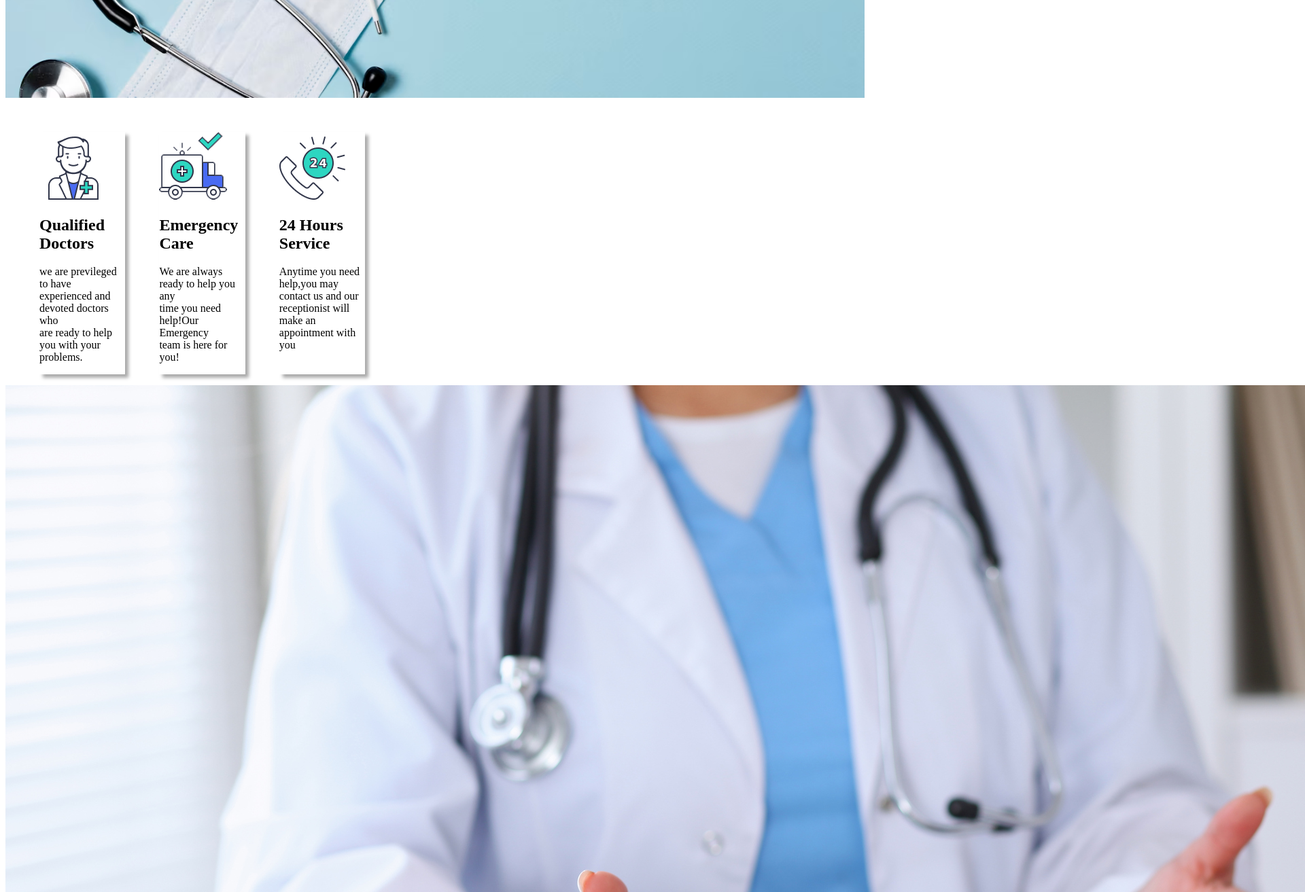
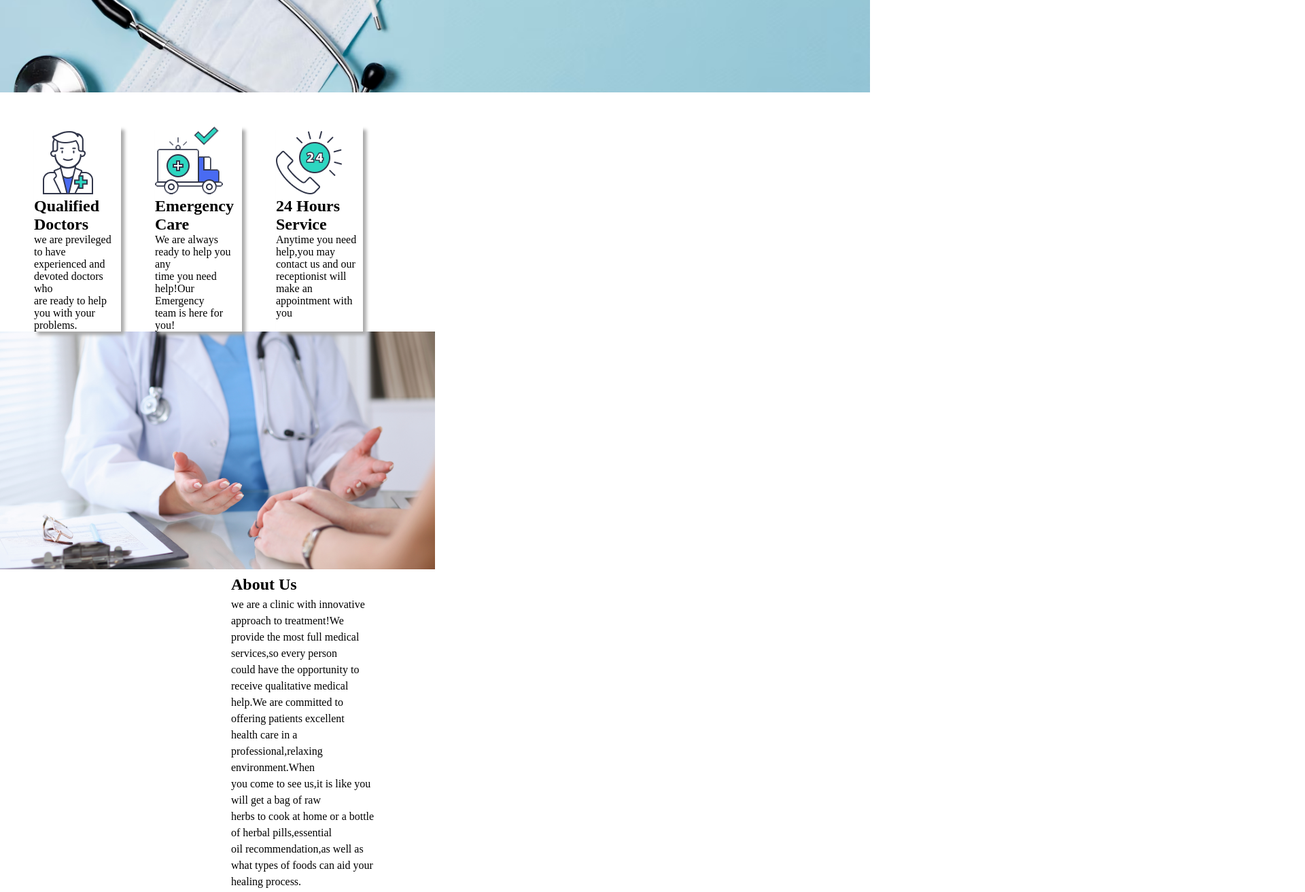
Before and after one commit to lumwachi25418/mediccare, a plain HTML site: page index.html in a window 1280 px wide. Shown: the part 400-1713 px from the top of the page at 68% size, 1920 px wide, since content can reach past the window. Drawn offline with Linux system fonts and the light colour scheme.

Commit message:
added a paragraph

```diff
--- a/css/style.css
+++ b/css/style.css
@@ -1,3 +1,8 @@
+*{
+    margin:0;
+    padding:0;
+    box-sizing: border-box;
+}
 .clearfix{
     clear:both;
 }
@@ -19,6 +24,7 @@
 .mercy{
     background:url("../images/ezgif-2-b583d0ce77.png") no-repeat center center/cover;
     height:60vh;
+    position: relative;
 
 }
 
@@ -31,8 +37,8 @@ h1{
 
    .wembley{
     position:absolute;
-    top:50px;
-
+    top:30px;
+    left:-45%;
     transform:translate(300%,20%);
 
 
@@ -59,3 +65,22 @@ Box-shadow : 5px 5px  5px darkgrey;
     Box-shadow : 5px 5px 5px darkgrey;
 
 }
+.container{
+    width:80%;
+    margin:0 auto;
+}
+.medical{
+    width:50%;
+    float:left;
+    height:350px;}
+.medical img{
+    width: 100%;
+    height:100%;
+    object-fit:cover;
+}
+.we{float:right;
+    width:50%;
+    padding: 0 20px;
+    line-height:1.5;
+
+}
--- a/index.html
+++ b/index.html
@@ -68,8 +68,27 @@
       </h2>
 </p>
 </section>
-<section>
+<section class="about-section">
+  <section class="medical">
   <img src="images/medical-clinic.jpg"/>
+  <div class="container">
+  <div class="we">
+    <h2><span class="about">About</span> <span class="us">Us</span>
+  </h2>
+  <p>
+    we are a clinic with innovative approach to treatment!We <br>
+    provide the most full medical services,so every person<br>
+    could have the opportunity to receive qualitative medical<br>
+    help.We are committed to offering patients excellent <br>
+    health care in a professional,relaxing environment.When<br>
+    you come to see us,it is like you will get a bag of raw<br>
+    herbs to cook at home or a bottle of herbal pills,essential<br>
+    oil recommendation,as well as <br>
+    what types of foods can aid your healing process.
+  </p>
+  </div>
+</div>
+
 
 
 
```
